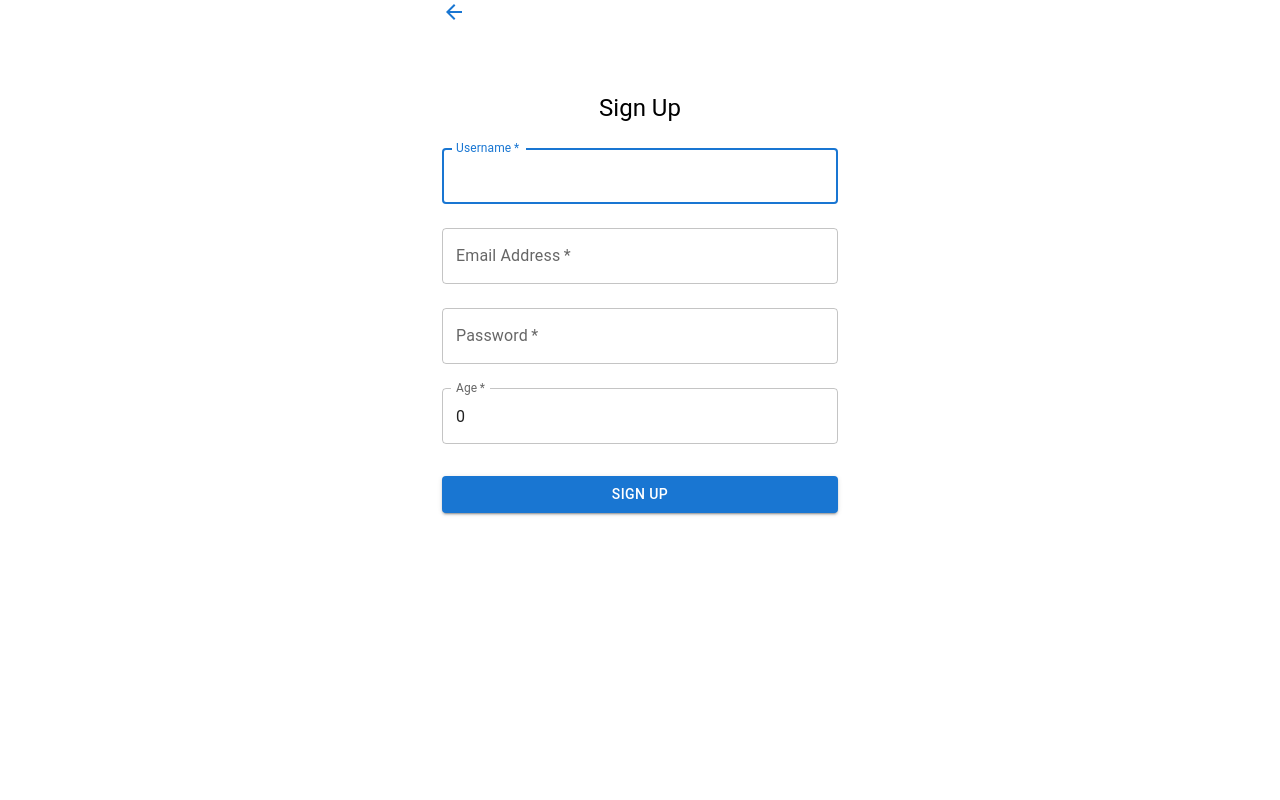
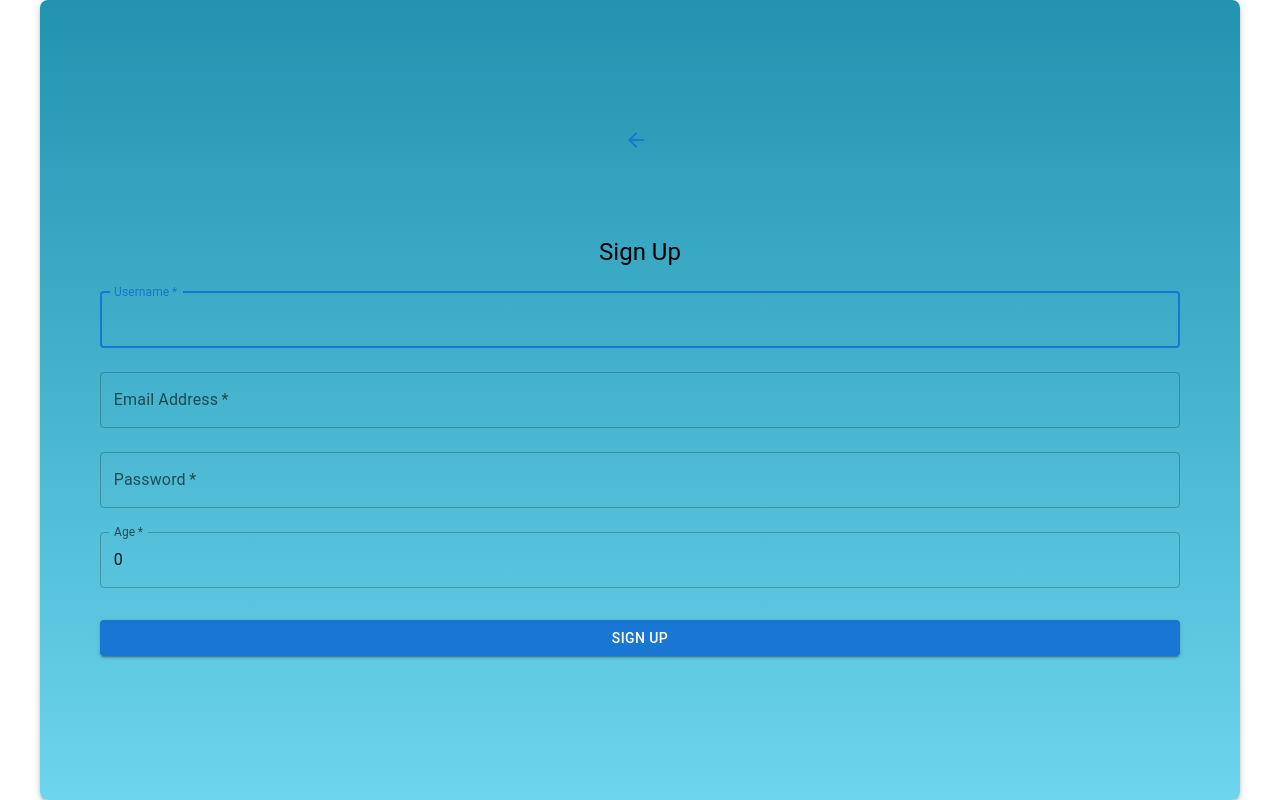
Before and after one commit to tetsushi-yamada/hackathon_frontend, a React (Create React App) app: page /signup in a window 1280 px wide. Built offline with nearby package versions, Linux system fonts and the light colour scheme; no server answers.

Commit message:
edit design

```diff
--- a/src/components/molecules/Auth/LoginForm.tsx
+++ b/src/components/molecules/Auth/LoginForm.tsx
@@ -25,7 +25,18 @@ const LoginForm: React.FC = () => {
   };
 
   return (
-    <Container maxWidth="xs">
+    <Container
+    sx={{
+      display: 'flex',
+      flexDirection: 'column',
+      alignItems: 'center',
+      justifyContent: 'center',
+      height: '100vh',
+      background: 'linear-gradient(to bottom, #2193b0, #6dd5ed)', // 青色のグラデーション
+      padding: 2,
+      boxShadow: 3,
+      borderRadius: 2,
+  }}>
       <Box sx={{ display: 'flex', alignItems: 'center', mb: 2 }}>
         <Link to="/auth/signin">
           <ArrowBack />
--- a/src/components/molecules/Auth/SignupForm.tsx
+++ b/src/components/molecules/Auth/SignupForm.tsx
@@ -49,8 +49,20 @@ const SignupForm: React.FC = () => {
   };
 
   return (
-    <Container maxWidth="xs">
-      <Box sx={{ display: 'flex', alignItems: 'center', mb: 2 }}>
+    <Container
+    sx={{
+      display: 'flex',
+      flexDirection: 'column',
+      alignItems: 'center',
+      justifyContent: 'center',
+      height: '100vh',
+      background: 'linear-gradient(to bottom, #2193b0, #6dd5ed)', // 青色のグラデーション
+      padding: 2,
+      boxShadow: 3,
+      borderRadius: 2,
+  }}>
+      <Box sx={{ display: 'flex', alignItems: 'center', mb: 2
+      }}>
         <Link to="/auth/signin">
           <ArrowBack />
         </Link>
--- a/src/components/templates/AuthForm/AuthSelection.tsx
+++ b/src/components/templates/AuthForm/AuthSelection.tsx
@@ -4,8 +4,20 @@ import { Link as RouterLink } from 'react-router-dom';
 
 const AuthSelection: React.FC = () => {
     return (
-        <Container maxWidth="xs" sx={{ display: 'flex', flexDirection: 'column', alignItems: 'center', justifyContent: 'center', height: '100vh' }}>
-            <Box sx={{ textAlign: 'center' }}>
+        <Container
+            sx={{
+                display: 'flex',
+                flexDirection: 'column',
+                alignItems: 'center',
+                justifyContent: 'center',
+                height: '100vh',
+                background: 'linear-gradient(to bottom, #2193b0, #6dd5ed)', // 青色のグラデーション
+                padding: 2,
+                boxShadow: 3,
+                borderRadius: 2,
+            }}
+        >
+            <Box sx={{ textAlign: 'center', backgroundColor: 'rgba(255, 255, 255, 0.8)', padding: 2, borderRadius: 2 }}>
                 <Typography variant="h4" gutterBottom>
                     Welcome
                 </Typography>
@@ -21,7 +33,7 @@ const AuthSelection: React.FC = () => {
                         fullWidth
                         sx={{ mb: 2 }}
                     >
-                    Sign In
+                        Sign In
                     </Button>
                     <Button
                         component={RouterLink}
```
